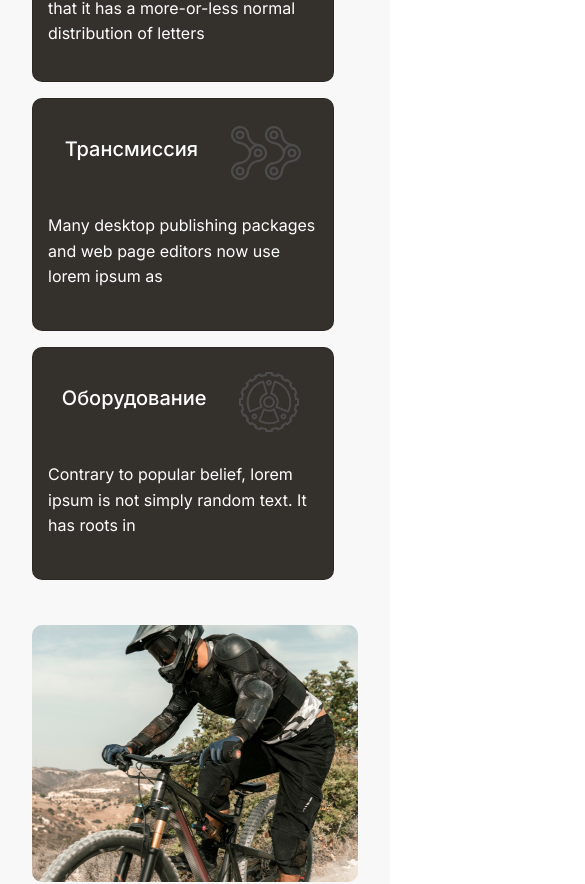
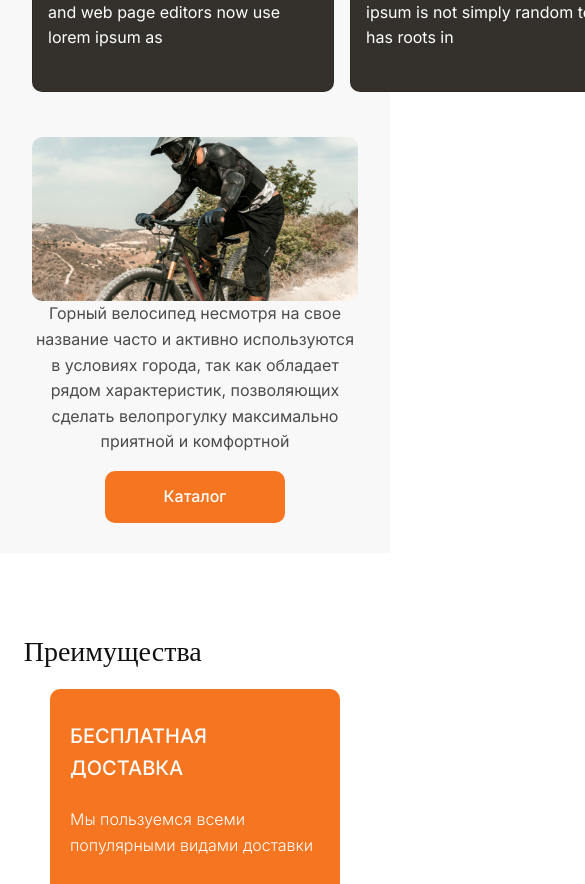
Before and after one commit to mirbek10/bicycle, a React (Vite) app: page / in a window 390 px wide. Shown: the part 3600-4484 px from the top of the page, 585 px wide, since content can reach past the window. Built offline with nearby package versions, Linux system fonts and the light colour scheme; no server answers.

Commit message:
added some changes

```diff
--- a/src/Components/Header/header.scss
+++ b/src/Components/Header/header.scss
@@ -23,7 +23,24 @@
     background-color: #f9f9f9;
     width: 200px;
     box-shadow: 0 8px 16px rgba(0, 0, 0, 0.2);
+
+    /* Добавляем скролл */
+    max-height: 300px; /* можно изменить по желанию */
+    overflow-y: auto;
+    scrollbar-width: thin; /* Firefox */
+    scrollbar-color: #ccc transparent; /* Firefox */
   }
+
+  /* Стилизация скролла для Webkit-браузеров (Chrome, Safari) */
+  .sub-menu::-webkit-scrollbar {
+    width: 6px;
+  }
+
+  .sub-menu::-webkit-scrollbar-thumb {
+    background-color: #ccc;
+    border-radius: 3px;
+  }
+
 
   .main-menu li:hover .sub-menu,
   .sub-menu.open {
@@ -247,7 +264,9 @@
 
   @media (max-width: 1124px) {
     .header-right {
-      gap: 30px;
+      .main-menu{
+        display: none;
+      }
     }
 
     .main-menu ul {
--- a/src/Components/advantages/advantages.scss
+++ b/src/Components/advantages/advantages.scss
@@ -37,7 +37,7 @@
             display: grid;
             grid-template-columns:repeat(2,1fr);
             gap: 25px;
-            @media (max-width: 768px){
+            @media (max-width: 500px){
                 grid-template-columns: repeat(1,1fr);
             }
 
@@ -98,7 +98,6 @@
     }
 }
 
-/* 🖥️ Standard Laptops & Large Tablets (1200px - 1300px) */
 @media (max-width: 1300px) {
     .advan-content {
         flex-wrap: wrap;
@@ -110,7 +109,7 @@
     }
 }
 
-/* 📱 Tablets & Small Laptops (1024px - 1200px) */
+
 @media (max-width: 1200px) {
     .advantages {
         padding: 3vw;
@@ -125,19 +124,12 @@
 
 }
 
-/* 📟 Small Tablets & Large Phones (700px - 1024px) */
 @media (max-width: 1024px) {
     .advan1, .advan2 {
-        display: none; /* Убираем изображения */
-    }
-    .advan-blocks {
-        display: flex;
-        flex-direction: column;
-        align-items: center;
+        display: none;
     }
 }
 
-/* 📲 Phones (500px - 700px) */
 @media (max-width: 700px) {
     .advantages {
         gap: 20px;
@@ -148,7 +140,7 @@
     }
 }
 
-/* 📳 Small Phones (до 500px) */
+
 @media (max-width: 500px) {
     .advantages h1 {
         font-size: 28px;
--- a/src/Components/mountain/mountain.scss
+++ b/src/Components/mountain/mountain.scss
@@ -33,8 +33,8 @@ padding: 30px;
         display: flex;
         flex-direction: column;
         .mountain-cards{
-            display: flex;
-            flex-wrap: wrap;
+            display:grid;
+            grid-template-columns: repeat(2,1fr);
             gap: 16px;
             width: 100%;
             .card{
@@ -80,8 +80,8 @@ padding: 30px;
     }
     .mountain-image{
         img{
-            width: 509.67px;
-            height: 257px;
+            width: 100%;
+            height: 100%;
             border-radius: 10px;
             object-fit: cover;
         }
@@ -93,7 +93,7 @@ padding: 30px;
         font-weight: 400;
         line-height: 160%;
         letter-spacing: 0%;
-        text-align: left;
+        text-align: center;
         width: 400px;
         @media (max-width:900px) {
             width: 100%;
@@ -117,40 +117,37 @@ padding: 30px;
     }
 }
 }
-/* Адаптация для мобильных и планшетов */
-@media (max-width: 768px) {
+
+/* Adaptation for screens smaller than 1030px */
+@media (max-width: 1030px) {
     .mountain {
-        height: auto;
         padding: 20px;
     }
 
-    .mountain-title h2 {
-        font-size: 28px;
-        letter-spacing: 1%;
+    .mountain-title h1 {
+        font-size: 48px;
         text-align: center;
     }
 
     .mountain-container {
         flex-direction: column;
-        gap: 20px;
+        gap: 25px;
         align-items: center;
     }
 
-    .mountain-content {
+    .mountain-cards {
+        gap: 25px;
+        display: flex;
         align-items: center;
+        justify-content: center;
+        margin: 0 auto;
         width: 100%;
     }
 
-    .mountain-cards {
-        grid-template-columns: 1fr;
-        gap: 20px;
-    }
-
     .card {
-        width: 100%;
+        width: 90%;
         height: auto;
-        padding: 10px;
-        box-sizing: border-box;
+        padding: 12px;
     }
 
     .card-content h3 {
@@ -171,44 +168,91 @@ padding: 30px;
     .mountain-image img {
         width: 100%;
         height: auto;
-        max-width: 100%;
     }
 
-    .mountain-image p {
+    .mountain-image button {
+        width: 150px;
+        height: 45px;
+    }
+}
+
+/* Adaptation for iPads and larger phones (768px) */
+@media (max-width: 768px) {
+    .mountain-title h1 {
+        font-size: 36px;
+        text-align: center;
+    }
+
+    .mountain-container {
+        gap: 30px;
+        align-items: center;
+    }
+
+    .mountain-cards {
+        gap: 20px;
+        display: grid;
+        grid-template-columns: 1fr 1fr;
+        width: 100%;
+    }
+
+    .card {
+        width: 100%;
+        padding: 12px;
+    }
+
+    .card-content h3 {
+        font-size: 18px;
+        text-align: center;
+    }
+
+    .card p {
         font-size: 14px;
         text-align: center;
+    }
+
+    .mountain-image {
+        width: 100%;
+        text-align: center;
+    }
+
+    .mountain-image img {
+        width: 100%;
+        height: auto;
     }
 
     .mountain-image button {
         width: 140px;
         height: 40px;
-        font-size: 14px;
-        margin-top: 10px;
     }
 }
 
-/* Адаптация для мобильных телефонов (портретная ориентация) */
+
 @media (max-width: 480px) {
-    .mountain-title h2 {
-        font-size: 22px;
-        letter-spacing: 1%;
+    .mountain-title h1 {
+        font-size: 28px;
         text-align: center;
     }
 
     .mountain-container {
+        display: flex;
+        flex-direction: column; /* Ensure the container uses column layout */
         gap: 15px;
-        align-items: flex-start;
+        align-items: center; /* Center content */
+        width: 100%; /* Ensure full width for mobile */
+        padding: 10px; /* Add some padding to ensure elements don't touch edges */
     }
 
     .mountain-cards {
-        grid-template-columns: repeat(1, 1fr);
-        gap: 10px;
+        display: grid;
+        grid-template-columns: 1fr; /* Ensures the cards are displayed in a single column */
+        gap: 15px;
+        width: 100%; /* Make sure cards take full width */
     }
 
     .card {
-        width: 100%;
-        height: auto;
-        padding: 8px;
+        width: 100%; /* Full width to make sure cards are responsive */
+        padding: 10px;
+        box-sizing: border-box; /* Ensures padding is included in width */
     }
 
     .card-content h3 {
@@ -231,132 +275,8 @@ padding: 30px;
         height: auto;
     }
 
-    .mountain-image p {
-        font-size: 12px;
-        text-align: center;
-    }
-
     .mountain-image button {
         width: 120px;
-        height: 36px;
-        font-size: 12px;
-        margin-top: 8px;
+        height: 38px;
     }
 }
-
-/* Для iPhone X и более крупных устройств (ширина: 375px и выше) */
-@media (min-width: 375px) and (max-width: 812px) {
-    .mountain-title h2 {
-        font-size: 26px;
-        text-align: center;
-    }
-
-    .mountain-container {
-        gap: 25px;
-        align-items: center;
-        flex-direction: column;
-        justify-content: center;
-        align-items: center;
-    }
-
-    .mountain-cards {
-        grid-template-columns: repeat(1, 1fr);
-        gap: 15px;
-    }
-
-    .card {
-        width: 90%;
-        height: auto;
-        padding: 12px;
-    }
-
-    .card-content h3 {
-        font-size: 18px;
-        text-align: center;
-    }
-
-    .card p {
-        font-size: 14px;
-        text-align: center;
-    }
-
-    .mountain-image img {
-        width: 100%;
-        height: auto;
-        max-width: 100%;
-    }
-
-    .mountain-image button {
-        width: 150px;
-        height: 44px;
-        font-size: 14px;
-    }
-}
-
-/* Адаптация для маленьких ноутбуков (ширина: 812px - 1024px) */
-@media (min-width: 812px) and (max-width: 1024px) {
-    .mountain {
-        height: auto;
-        padding: 30px;
-    }
-
-    .mountain-title h2 {
-        font-size: 36px;
-        text-align: center;
-        letter-spacing: 2%;
-    }
-
-    .mountain-container {
-        flex-direction: column;
-        gap: 35px;
-    }
-
-    .mountain-content {
-        align-items: flex-start;
-        width: 60%;
-    }
-
-    .mountain-cards {
-        grid-template-columns: repeat(2, 1fr);
-        gap: 25px;
-    }
-
-    .card {
-        width: 100%;
-        height: auto;
-        padding: 15px;
-        box-sizing: border-box;
-    }
-
-    .card-content h3 {
-        font-size: 20px;
-        text-align: left;
-    }
-
-    .card p {
-        font-size: 16px;
-        text-align: left;
-    }
-
-    .mountain-image {
-        width: 40%;
-        text-align: center;
-    }
-
-    .mountain-image img {
-        width: 100%;
-        height: auto;
-        max-width: 100%;
-    }
-
-    .mountain-image p {
-        font-size: 16px;
-        text-align: center;
-    }
-
-    .mountain-image button {
-        width: 160px;
-        height: 48px;
-        font-size: 16px;
-    }
-}
--- a/src/store/accessoriesSlice.js
+++ b/src/store/accessoriesSlice.js
@@ -1,12 +1,9 @@
-// src/store/accessoriesSlice.js
 
 import { createSlice, createAsyncThunk } from '@reduxjs/toolkit';
 import axios from 'axios';
-
-// Async action для получения данных об аксессуарах
 export const fetchAccessories = createAsyncThunk('accessories/fetchAccessories', async () => {
-    const response = await axios.get('https://67d015f4823da0212a848a3b.mockapi.io/bicycle?category=%D0%B0%D0%BA%D1%81%D0%B5%D1%81%D1%81%D1%83%D0%B0%D1%80');
-    console.log(response.data);  // Проверьте, что возвращает сервер
+    const response = await axios.get('https://67d015f4823da0212a848a3b.mockapi.io/bicycleProduct?category=%D0%B0%D0%BA%D1%81%D0%B5%D1%81%D1%81%D1%83%D0%B0%D1%80');
+    console.log(response.data);
     return response.data;
   });
 
--- a/src/store/bikeSlice.js
+++ b/src/store/bikeSlice.js
@@ -2,7 +2,10 @@
 import { createSlice, createAsyncThunk } from '@reduxjs/toolkit';
 import axios from 'axios';
 
-export const fetchBicycles = createAsyncThunk('bike/fetchBicycles', async () => {
+export const fetchBicycles = createAsyncThunk
+(
+  'bike/fetchBicycles',
+   async () => {
   const response = await axios.get('https://67d015f4823da0212a848a3b.mockapi.io/bicycle');
   return response.data;
 });
```
Also changed, not shown: src/Components/Header/Header.jsx (+7 -18 lines).
